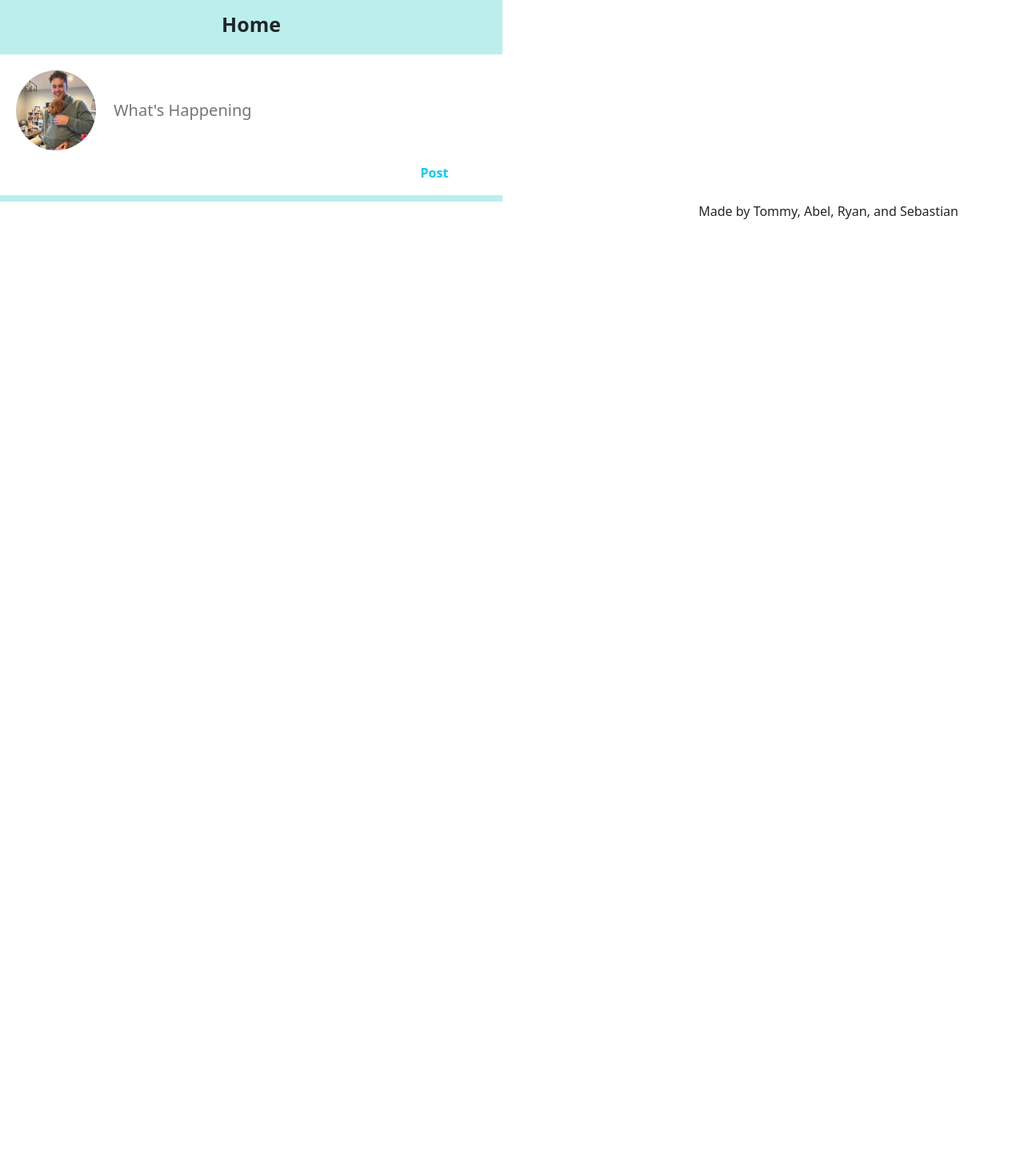
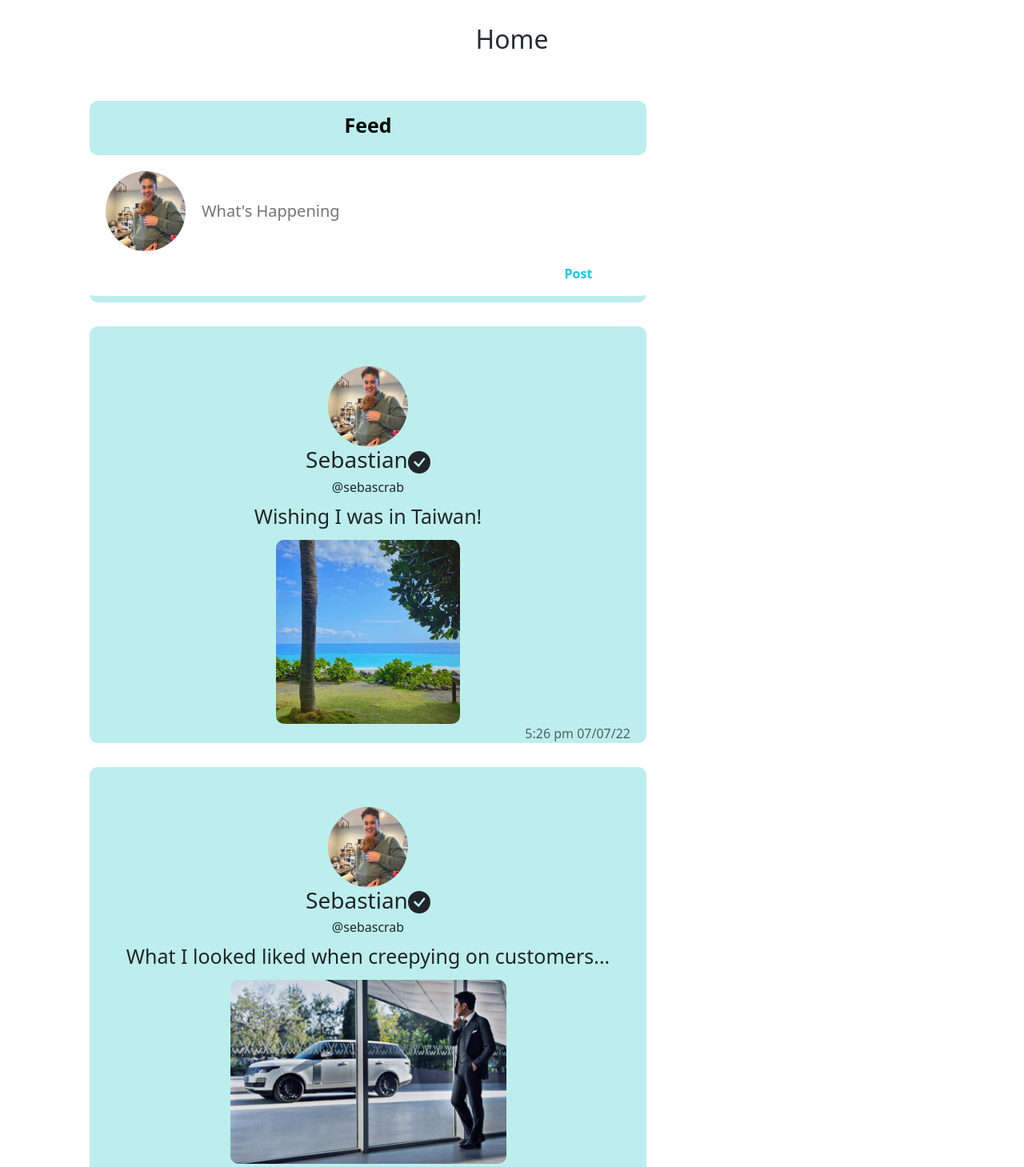
Before and after one commit to TommyAlv/KeepUp, a React (Create React App) app: page / in a window 1280 px wide. Shown: the top 1459 px of the page at 80% size. Before the commit the page ends 800 px from the top, so only its background shows below. Built offline with nearby package versions, Linux system fonts and the light colour scheme.

Commit message:
added posts

```diff
--- a/src/App.css
+++ b/src/App.css
@@ -2,11 +2,27 @@
 
 .App {
   text-align: center;
+  padding: 30px 100px;
 }
 
-.App-logo {
-  height: 40vmin;
-  pointer-events: none;
+* {
+  margin: 0;
+  padding: 0;
+  box-sizing: border-box;
+}
+
+html {
+  scroll-behavior: smooth;
+  scroll-padding-top: 75px;
+}
+
+body {
+  font-weight: 400;
+  overflow-x: hidden;
+  position: relative;
+
+  /* color: #fff !important; */
+
 }
 
 
@@ -14,40 +30,43 @@
 
 /* -----Feed----- */
 
-
-.feed {
-  flex: 0.4;
-  border: 1px solid;
-  min-width: fit-content;
-  overflow-y: scroll;
-  -ms-overflow-style: none;
-  scrollbar-width: none;
+.page-title {
+  size: 100px;
+  color: #282c34;
+  padding-bottom: 50px;
+  padding-top: -30px;
 
 }
 
-.feed::-webkit-scrollbar {
-  display: none;
-}
 
 .feed-header{
-  position: sticky;
+  position: ;
   top: 0;
   background-color: rgba(181, 237, 236, 0.9);
   z-index: 100;
-
+  border: solid;
   padding: 15px 20px;
+  border-radius: 10px;
+  position: sticky;
+  border: transparent;
 }
 
 .feed-header h2 {
   font-size: 25px;
   font-weight: 800;
+  color: black;
 }
+
 
 .post-box {
   padding-bottom: 10px;
+  padding-top: ;
   border-bottom: 8px solid;
   border-color: rgba(181, 237, 236, 0.9);
   padding-right: 10px;
+  border-radius: 10px;
+  position: sticky;
+
 }
 
 .post-box > form{
@@ -81,6 +100,45 @@
   border-radius: 30px !important;
 
 }
+
+.post {
+  margin-top: 30px;
+  padding-top: 50px;
+  border: transparent;
+  background-color: rgba(181, 237, 236, 0.9) ;
+  border-radius: 10px;
+
+}
+
+.post .post-avatar .avatar-feed {
+  border: transparent;
+  border-radius: 100%;
+}
+
+.post-header-description {
+  font-size: 25px;
+  padding-bottom: 10px;
+
+}
+
+.post-image {
+  border: transparent;
+  border-radius: 10px;
+  height: 230px;
+  width: auto;
+
+}
+
+.post-footer {
+  opacity: 70%;
+  text-align: right;
+  padding-right: 20px;
+}
+
+
+
+
+
 
 
 
--- a/src/components/Feed.js
+++ b/src/components/Feed.js
@@ -5,9 +5,13 @@
 // -- SEA BASS
 import '../App.css'
 import 'bootstrap/dist/css/bootstrap.min.css';
-import { Button, Col, Row } from "react-bootstrap"
+import { Button, Col, Container, Row } from "react-bootstrap"
+
+import { BsCheckCircleFill } from "react-icons/bs";
 
 import avatarPic from '../assets/images/Sebas-dog.jpeg'
+import dummyPic1 from '../assets/images/Sebas-travel.jpeg'
+import dummyPic2 from '../assets/images/land-rover.jpeg'
 import Avatar from 'react-avatar';
 
 
@@ -16,11 +20,14 @@ import Avatar from 'react-avatar';
 export const Feed = () => {
     return (
         //    header
-        <Row className='align-items-left'>
-            <Col md={6}>
+        <section>
+            <Container>
+                <h2 className='page-title'>Home</h2>
+                <Row className='align-items-center'>
+                    <Col md={8}>
                         <div>
                             <div className='feed-header'>
-            <h2>Home</h2>
+                                <h2>Feed</h2>
                             </div>
                             {/* post */}
                             <div className='post-box'>
@@ -35,8 +42,58 @@ export const Feed = () => {
                                 </form>
                             </div>
                         </div>
-        {/* posts */}
+
+                        {/* Post */}
+                        <div className='post'>
+                            <div className='post-avatar'>
+                                <Avatar className='avatar-feed' src={avatarPic} />
+                            </div>
+                            <div className='post-body'>
+                                <div className='post-header'>
+                                    <div className='post-header-text'>
+                                        <h3>Sebastian<span>
+                                        <BsCheckCircleFill />
+                                        </span>
+                                        </h3>
+                                        <h6>@sebascrab</h6>
+                                    </div>
+                                    <div className='post-header-description'>
+                                        Wishing I was in Taiwan!
+                                    </div>
+                                    <img className='post-image' src={dummyPic1} alt='Taiwan Pic dummy'></img>
+                                    <div className='post-footer'>5:26 pm 07/07/22</div>
+                                </div>
+                            </div>
+                        </div>
+                        <div className='post'>
+                            <div className='post-avatar'>
+                                <Avatar className='avatar-feed' src={avatarPic} />
+                            </div>
+                            <div className='post-body'>
+                                <div className='post-header'>
+                                    <div className='post-header-text'>
+                                        <h3>Sebastian<span>
+                                        <BsCheckCircleFill />
+                                        </span>
+                                        </h3>
+                                        <h6>@sebascrab</h6>
+                                    </div>
+                                    <div className='post-header-description'>
+                                        What I looked liked when creepying on customers...
+                                    </div>
+                                    <img className='post-image' src={dummyPic2} alt='Taiwan Pic dummy'></img>
+                                    <div className='post-footer'>1:02 am 07/07/21</div>
+                                </div>
+                            </div>
+                        </div>
+
+                    </Col>
+                    <Col md={4}>
+                        {/* advertising */}
                     </Col>
                 </Row>
+
+            </Container>
+        </section>
     )
 }
```
Also changed, not shown: src/components/Friends.js (+72 -0 lines), src/assets/images/Sebas-travel.jpeg (added), src/assets/images/land-rover.jpeg (added). Lines whose indentation alone changed are shown as unchanged.
